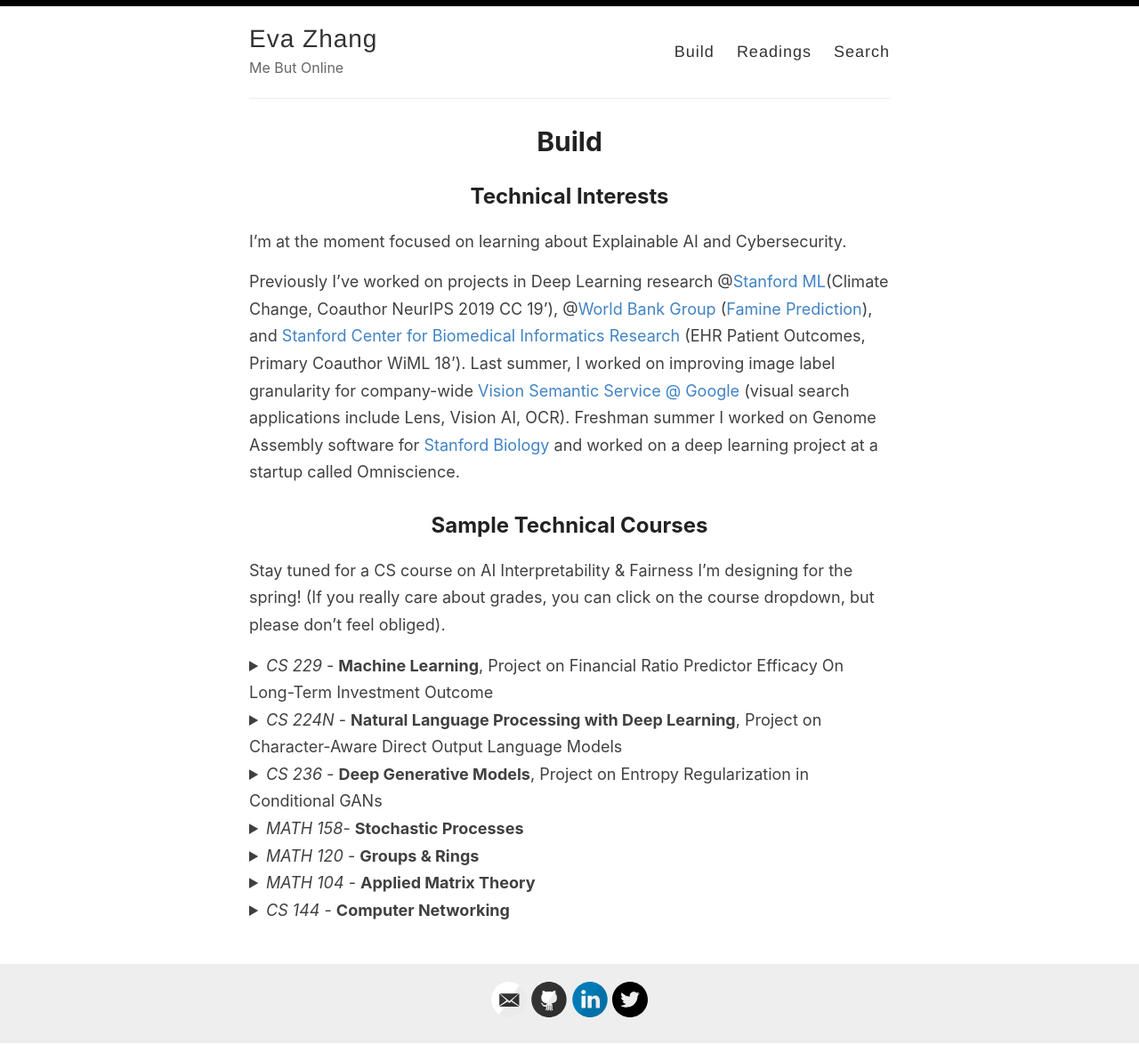
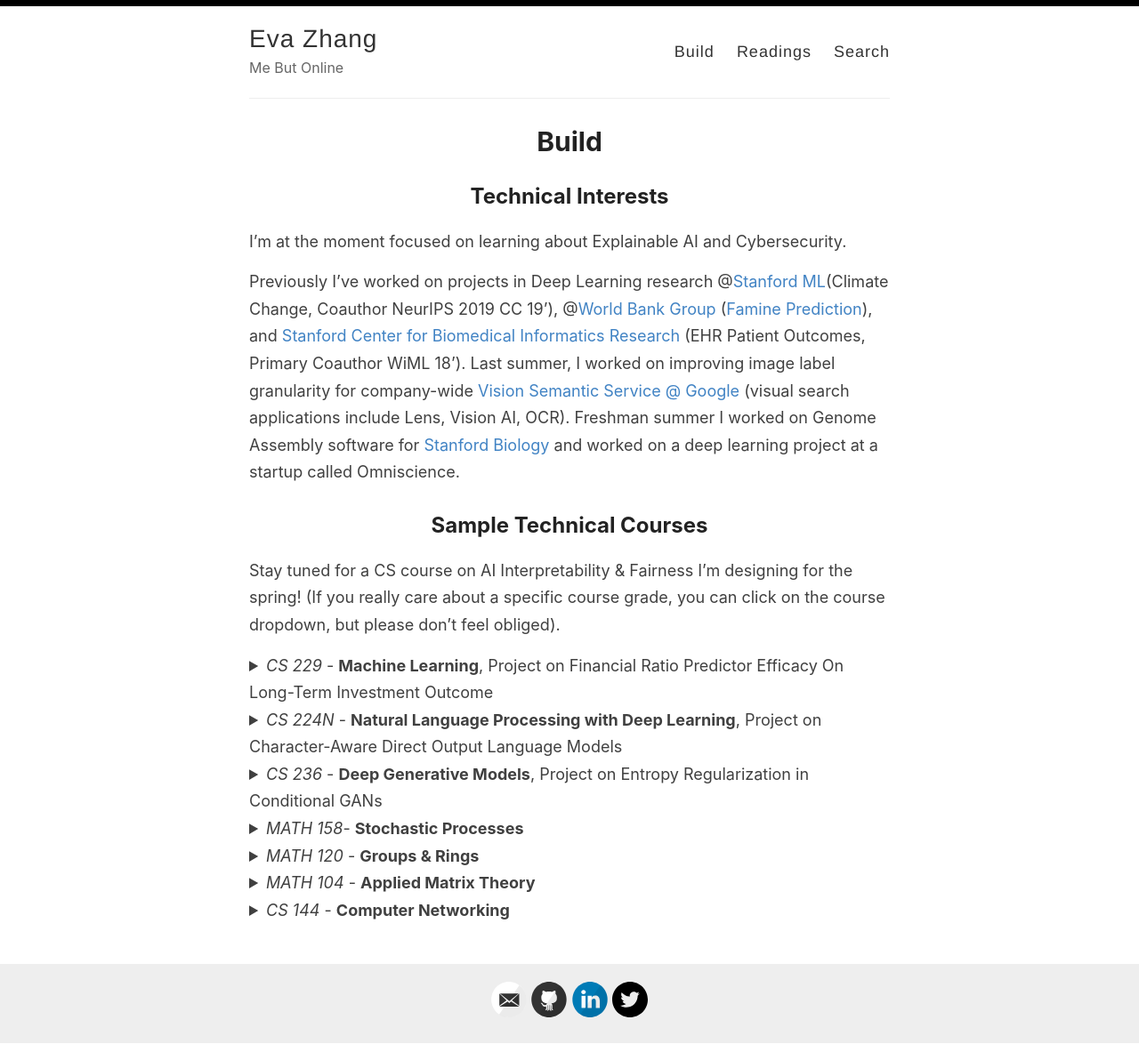
Before and after one commit to evazhang612/sokt-landing, a Jekyll site: the page built from _pages/technicals.md, in a window 1280 px wide. Shown: the whole page at 89% size. Built offline with Jekyll 4.4.1, drawn with Linux system fonts in a browser that asks for light colours; nearby versions of some CDN libraries; library files that are not in the unit come from our copies.

Commit message:
Fix build wording.

```diff
--- a/_pages/technicals.md
+++ b/_pages/technicals.md
@@ -10,7 +10,7 @@
 Previously I've worked on projects in Deep Learning research @[Stanford ML](https://stanfordmlgroup.github.io/)(Climate Change, Coauthor NeurIPS 2019 CC 19'), @[World Bank Group](https://www.worldbank.org/) ([Famine Prediction](https://www.worldbank.org/en/programs/famine-early-action-mechanism)), and [Stanford Center for Biomedical Informatics Research](https://bmir.stanford.edu/) (EHR Patient Outcomes, Primary Coauthor WiML 18'). Last summer, I worked on improving image label granularity for company-wide [Vision Semantic Service @ Google](https://images.google.com/) (visual search applications include Lens, Vision AI, OCR). Freshman summer I worked on Genome Assembly software for [Stanford Biology](https://www.morrisonlabatstanford.org/) and worked on a deep learning project at a startup called Omniscience.
 
 ## Sample Technical Courses
-Stay tuned for a CS course on AI Interpretability & Fairness I'm designing for the spring! (If you really care about grades, you can click on the course dropdown, but please don't feel obliged).
+Stay tuned for a CS course on AI Interpretability & Fairness I'm designing for the spring! (If you really care about a specific course grade, you can click on the course dropdown, but please don't feel obliged).
 
 {% raw %}
 <details>
```
